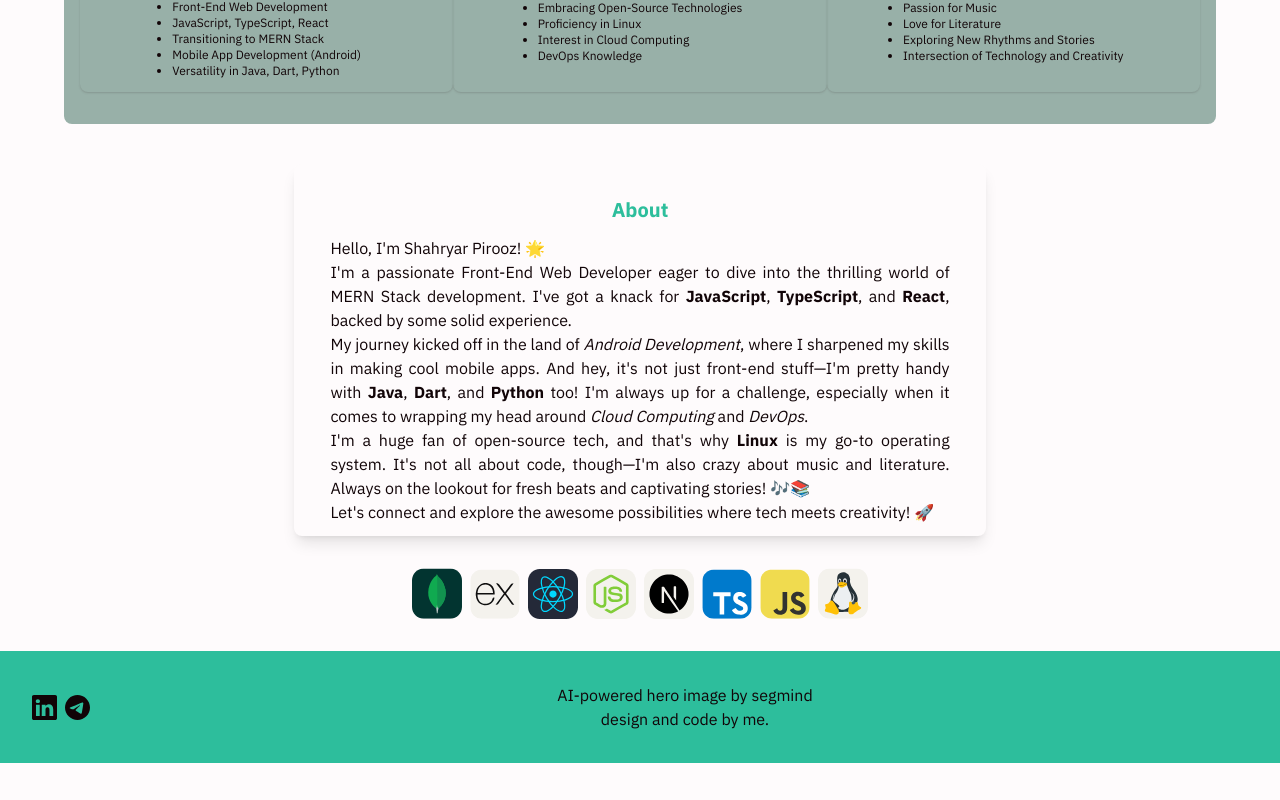
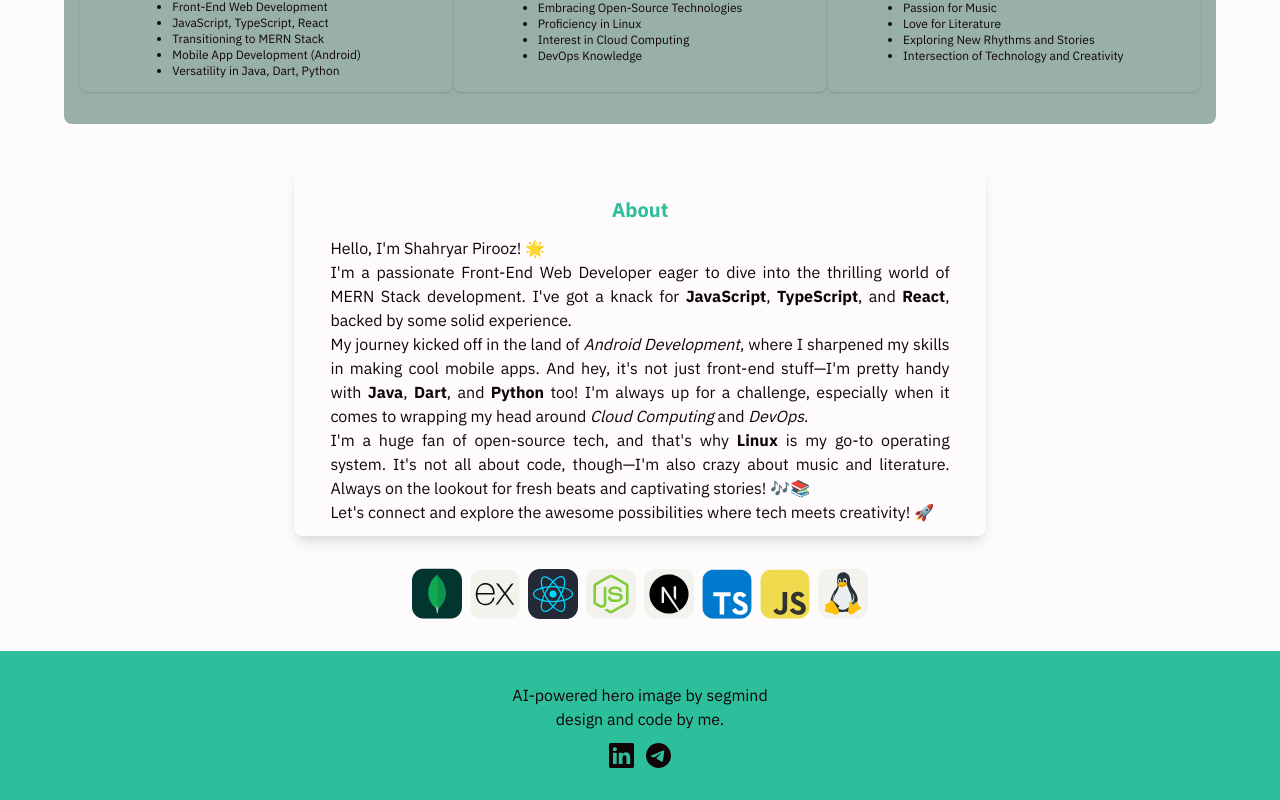
Before and after one commit to Shahryar-Pirooz/Shahryar-Pirooz, a Next.js app: page / in a window 1280 px wide. Shown: the part 886-1686 px from the top of the page. Before the commit the page ends 1649 px from the top, so only its background shows below. Built offline with nearby package versions, Linux system fonts and the light colour scheme.

Commit message:
fix footer

```diff
--- a/components/footer/footer.tsx
+++ b/components/footer/footer.tsx
@@ -2,8 +2,15 @@ import { Linkedin, Telegram } from '@/public'
 
 export default function Footer() {
 	return (
-		<footer className='flex h-full w-full flex-row items-center justify-center bg-primary px-4 py-8 text-text '>
-			<div className='flex w-fit flex-row justify-around space-x-2 px-4'>
+		<footer className='flex h-full w-full flex-col space-y-3 bg-primary py-8'>
+			<div className='flex w-full flex-row justify-center px-4'>
+				<span className='text-center'>
+					AI-powered hero image by segmind
+					<br />
+					design and code by me.
+				</span>
+			</div>
+			<div className='flex flex-row items-center justify-center space-x-3'>
 				<a
 					href='https://www.linkedin.com/in/shahryar-pirooz/'
 					target='_blank'
@@ -14,13 +21,6 @@ export default function Footer() {
 					<Telegram />
 				</a>
 			</div>
-			<div className='flex w-full flex-row justify-center px-4'>
-				<span className='text-center'>
-					AI-powered hero image by segmind
-					<br />
-					design and code by me.
-				</span>
-			</div>
 		</footer>
 	)
 }
```
